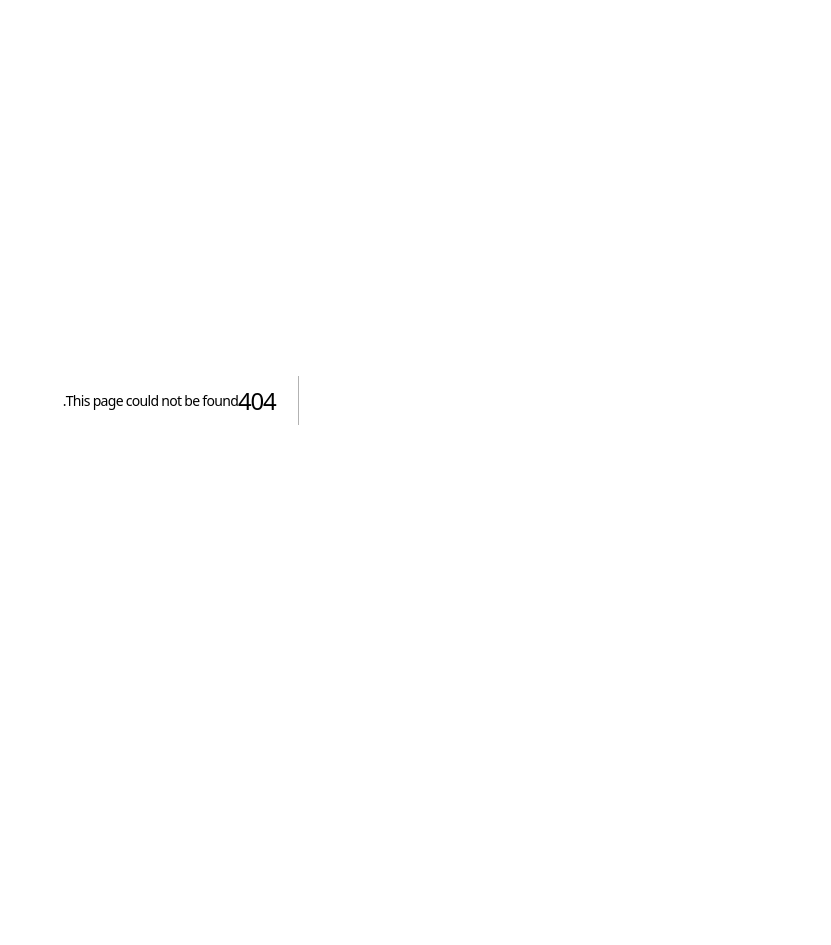
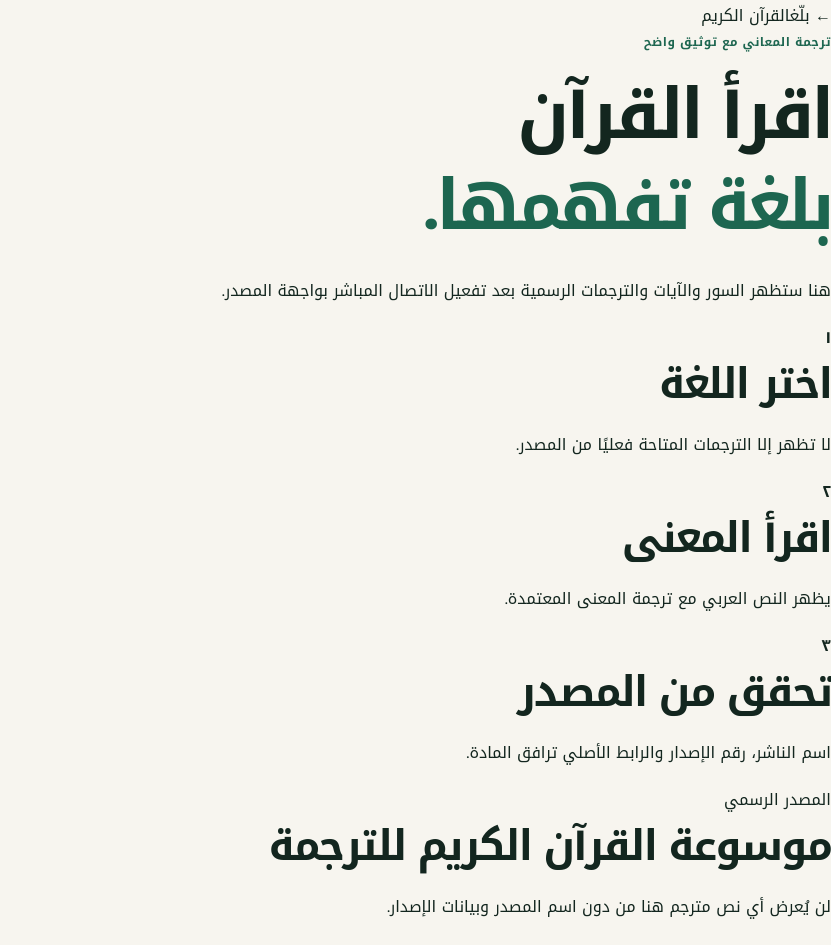
Before and after one commit to mostafasalem3500-prog/islamic-guidance-platform, a Next.js app: page /quran in a window 1280 px wide. Before the commit this address had no page. Shown: the top 945 px of the page, without its empty margins (449-1280 px from the left). Before the commit the page ends 800 px from the top, so only its background shows below. Built offline with nearby package versions, Linux system fonts and the light colour scheme.

Commit message:
feat: add Quran experience page

```diff
--- /dev/null
+++ b/app/quran/page.tsx
@@ -0,0 +1,29 @@
+import Link from "next/link";
+import { sourceRecord } from "@/src/lib/content-source";
+
+const steps = [
+  ["١", "اختر اللغة", "لا تظهر إلا الترجمات المتاحة فعليًا من المصدر."],
+  ["٢", "اقرأ المعنى", "يظهر النص العربي مع ترجمة المعنى المعتمدة."],
+  ["٣", "تحقق من المصدر", "اسم الناشر، رقم الإصدار والرابط الأصلي ترافق المادة."],
+];
+
+export default function QuranPage() {
+  const source = sourceRecord("QURAN_ENC");
+  return (
+    <main className="content-page">
+      <header className="page-nav"><Link href="/">← بلّغ</Link><span>القرآن الكريم</span></header>
+      <section className="page-hero">
+        <p className="eyebrow">ترجمة المعاني مع توثيق واضح</p>
+        <h1>اقرأ القرآن<br /><em>بلغة تفهمها.</em></h1>
+        <p>هنا ستظهر السور والآيات والترجمات الرسمية بعد تفعيل الاتصال المباشر بواجهة المصدر.</p>
+      </section>
+      <section className="feature-steps">
+        {steps.map(([number, title, text]) => <article key={number}><b>{number}</b><h2>{title}</h2><p>{text}</p></article>)}
+      </section>
+      <aside className="source-proof">
+        <div><span className="proof-label">المصدر الرسمي</span><h2>{source.label}</h2><p>لن يُعرض أي نص مترجم هنا من دون اسم المصدر وبيانات الإصدار.</p></div>
+        <a href={source.officialUrl} target="_blank" rel="noreferrer">زيارة {source.attribution} ↗</a>
+      </aside>
+    </main>
+  );
+}
```
